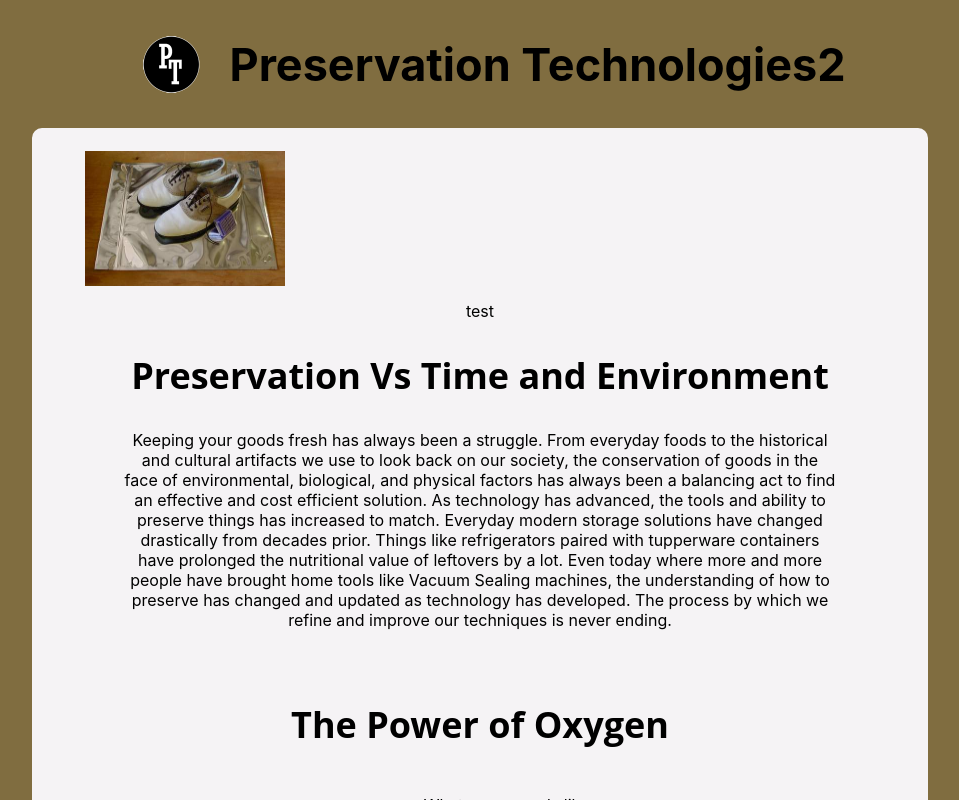
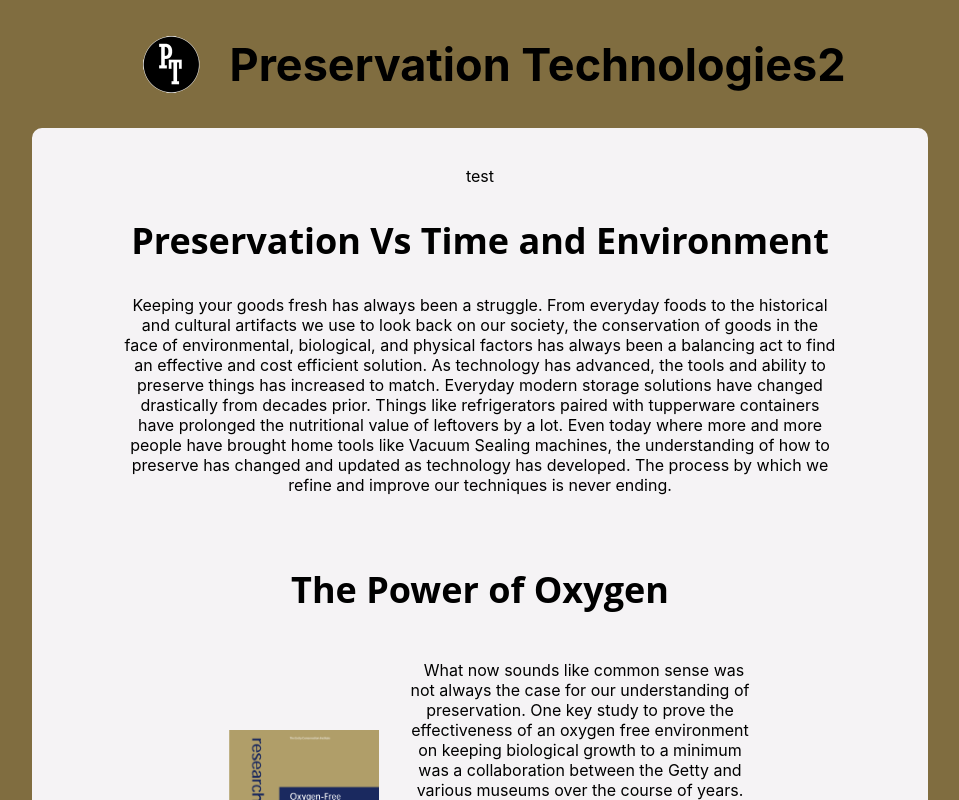
Before and after one commit to TrunkOfUkuleles/preserve-draft, a React (Create React App) app: page / in a window 1280 px wide. Shown: the top 800 px of the page, without its empty margins (160-1119 px from the left). Built offline with nearby package versions, Linux system fonts and the light colour scheme.

Commit message:
Add files via upload

```diff
--- a/src/App.js
+++ b/src/App.js
@@ -7,7 +7,7 @@ function App() {
 const [picOpen, setPicOpen] = useState(false);
 const [picWidth, setPicWidth] = useState("500px");
 const [picHeight, setPicHeight] = useState("300px");
-const [popped, setPopped] = useState("hidden");
+// const [popped, setPopped] = useState("hidden");
 
 function enbiggen(){
   if (!picOpen){
@@ -23,7 +23,7 @@ function enbiggen(){
 }
 
 // let holder = <></>;
-let shoepic = <img src="shoesaver.jpg" alt="Shoe Saving combination of moisture absorbing dribox with high barrier zipper bag" id="shoe-pic" width="200px" height="135px" />;
+// let shoepic = <img src="shoesaver.jpg" alt="Shoe Saving combination of moisture absorbing dribox with high barrier zipper bag" id="shoe-pic" width="200px" height="135px" />;
 
 // function PopOut(el){
 // if (popped==="none"){
@@ -45,12 +45,11 @@ let shoepic = <img src="shoesaver.jpg" alt="Shoe Saving combination of moisture
   return (
     <div className="App">
     <div id="Header-Cont">
-      <div id="Header-Title" onClick={()=>{setPopped("visible")}}><img src=".\PTlogo.png" id="logo-badge" width="75px" height="75px" title="Preservation Technologies Logo" alt="header logo for preservatioin technologies information page" />
+      <div id="Header-Title" ><img src=".\PTlogo.png" id="logo-badge" width="75px" height="75px" title="Preservation Technologies Logo" alt="header logo for preservatioin technologies information page" />
 <h1 id="Title-Text">Preservation Technologies2</h1></div>
       {/* <div id="Header-Stuffs">Contact Us</div> */}
     </div>
       <div id="Main-Body">
-        <div id="popout" visible={popped} width="500px;" height="500px">{shoepic}</div>
         <div id="section1" className="section-container">
           <buttion id="testo">test</buttion>
           <div id="section1-title" className="section-title"><h2>Preservation Vs Time and Environment</h2></div>
```
